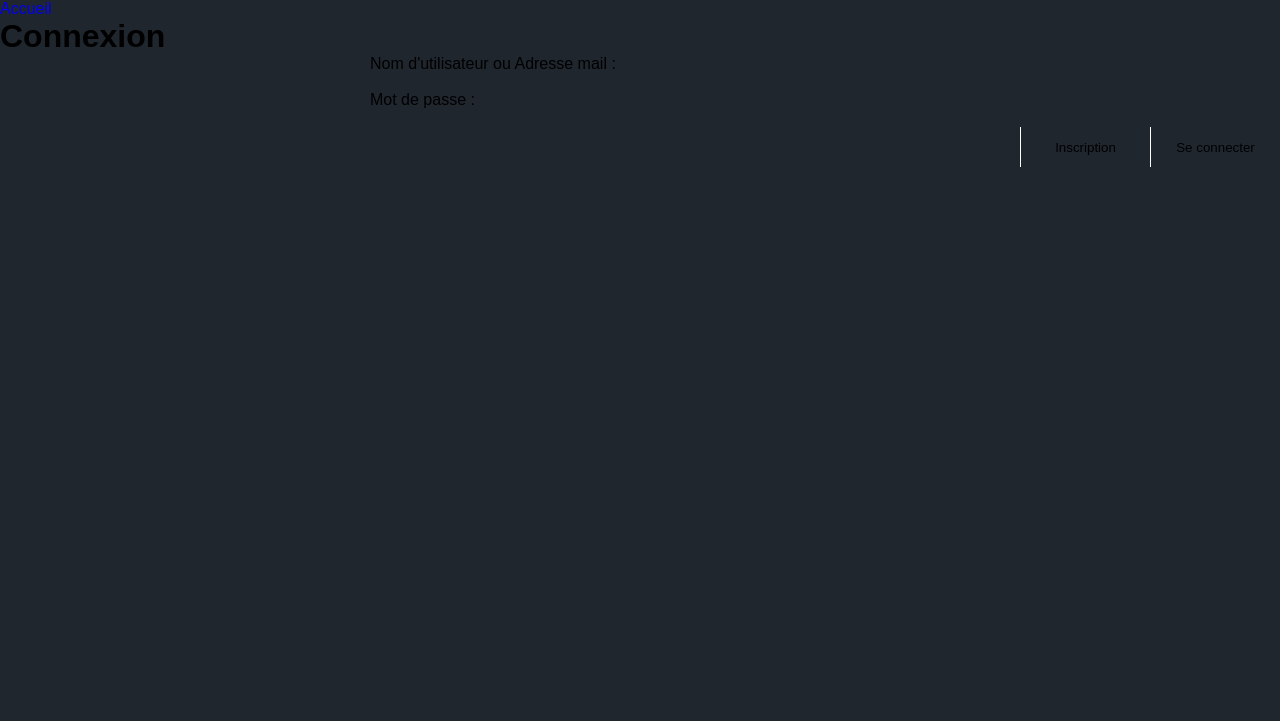
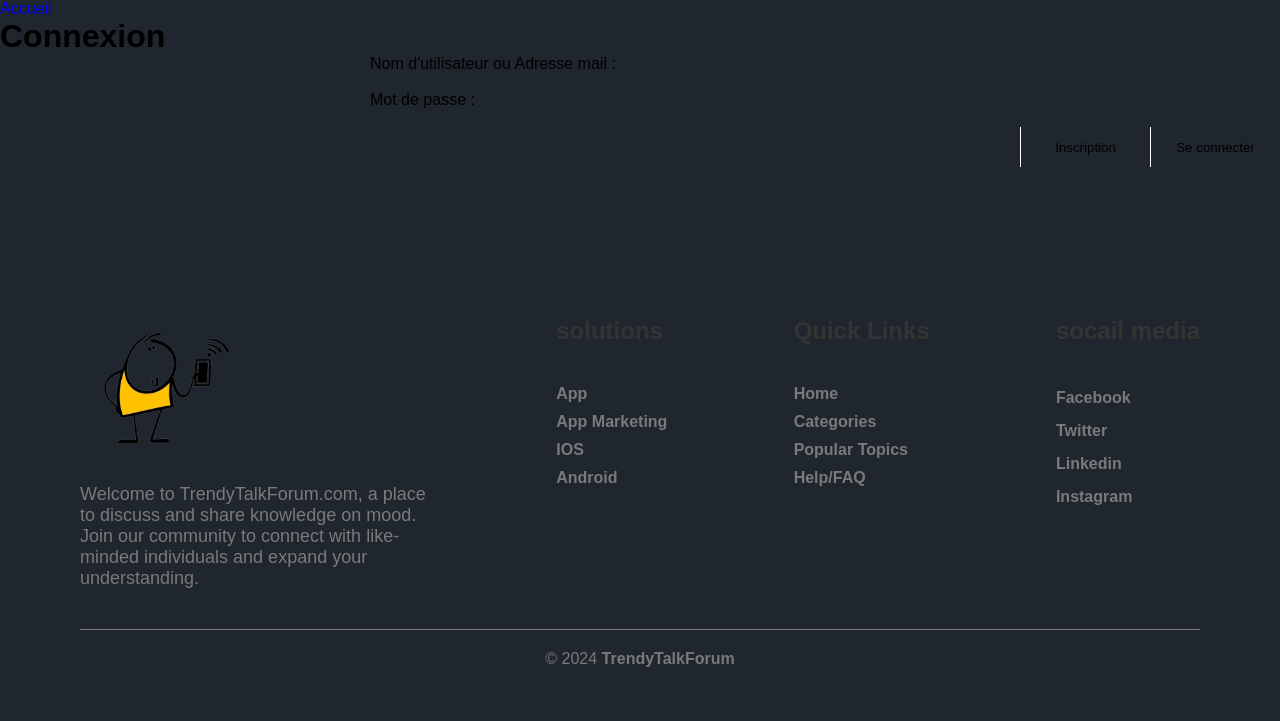
Before and after one commit to 2Alexis/Forum, a website: page public/login.html in a window 1280 px wide. Drawn offline with Linux system fonts and the light colour scheme; files that its build step writes are made by us from their sources.

Commit message:
test
test

```diff
--- a/public/login.html
+++ b/public/login.html
@@ -41,5 +41,47 @@
             window.location.href = 'index.html';
         });
     </script>
+    <footer>
+
+        <div class="container__footer">
+            <div class="box__footer">
+                <div class="logo">
+                    <img src="/public/assets/img/logo.png" alt="">
+                </div>
+                <div class="terms">
+                    <p>Welcome to TrendyTalkForum.com, a place to discuss and share knowledge on mood. Join our community to connect with like-minded individuals and expand your understanding.</p>
+                </div>
+            </div>
+            <div class="box__footer">
+                <h2>solutions</h2>
+                <a href="https://www.google.com">App </a>
+                <a href="#">App Marketing</a>
+                <a href="#">IOS </a>
+                <a href="#">Android</a>
+            </div>
+            <div class="box__footer">
+
+                <h2>Quick Links</h2>
+                <a href="#">Home</a>
+                <a href="#">Categories</a>
+                <a href="#">Popular Topics</a>
+                <a href="#">Help/FAQ</a>
+            </div>
+
+            <div class="box__footer">
+                <h2>socail media</h2>
+                <a href="#"> <i class="fab fa-facebook-square"></i> Facebook</a>
+                <a href="#"><i class="fab fa-twitter-square"></i> Twitter</a>
+                <a href="#"><i class="fab fa-linkedin"></i> Linkedin</a>
+                <a href="#"><i class="fab fa-instagram-square"></i> Instagram</a>
+            </div>
+
+        </div>
+
+        <div class="box__copyright">
+            <hr>
+            <p> © 2024 <b>TrendyTalkForum</b></p>
+        </div>
+    </footer>
 </body>
 </html>
```
